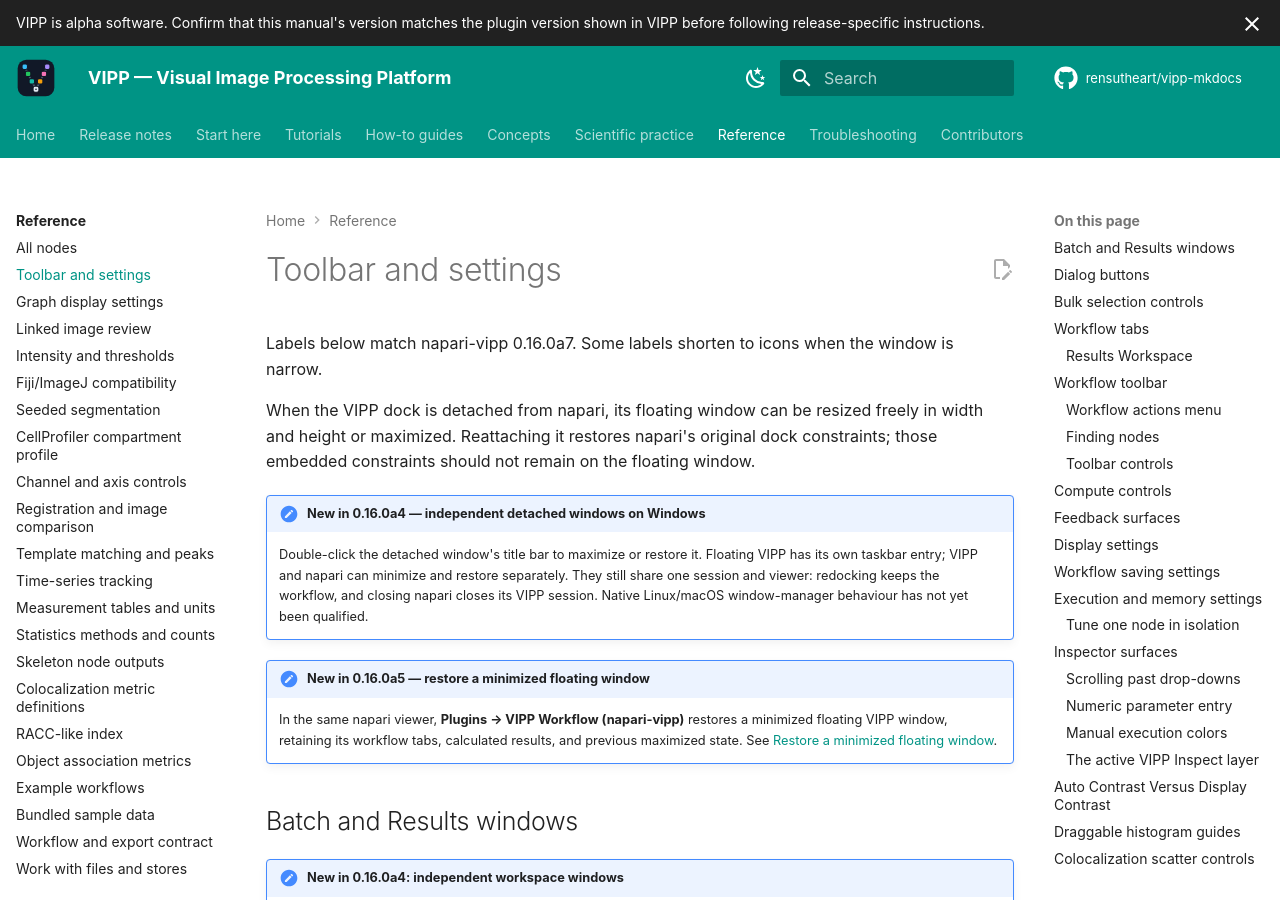
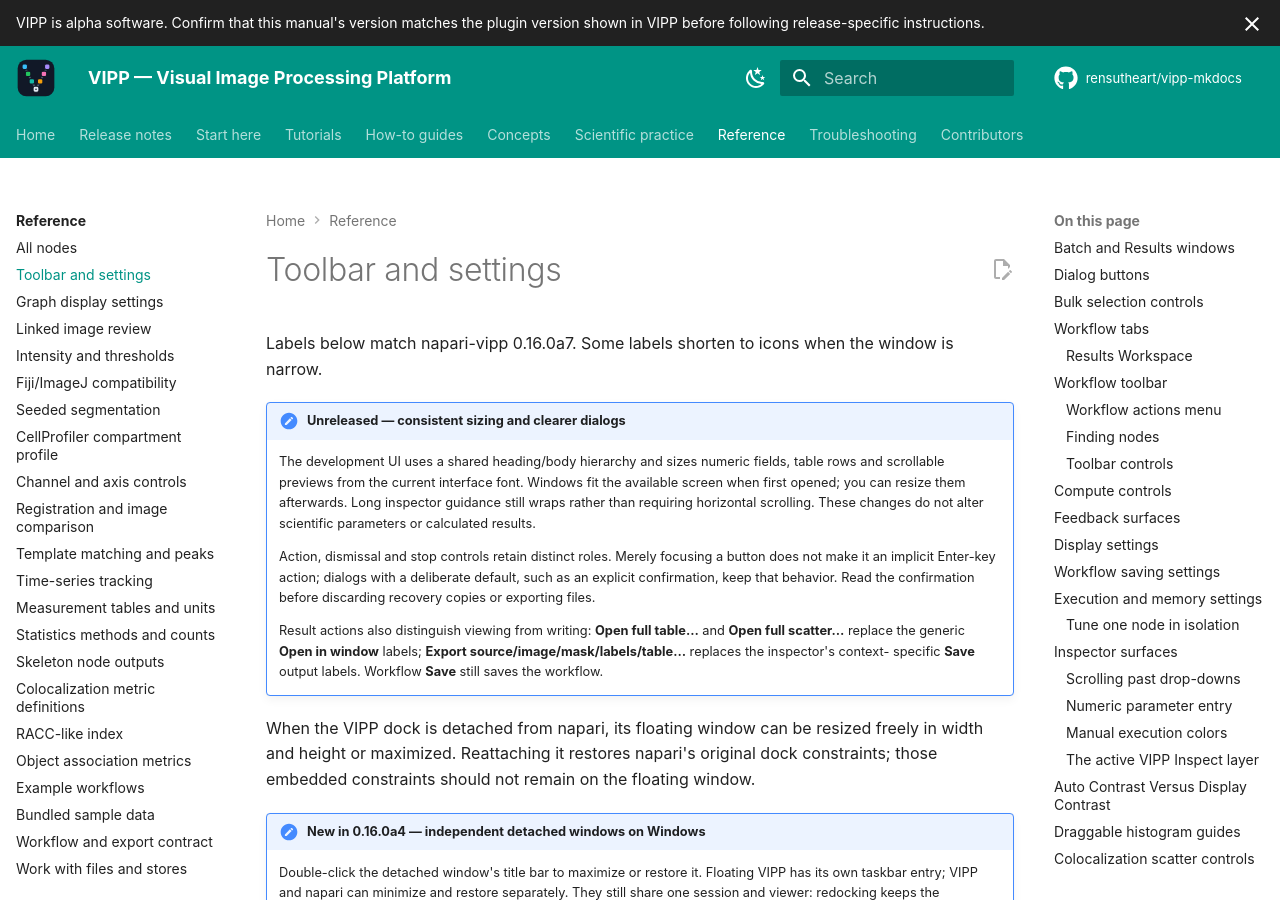
Before and after one commit to rensutheart/vipp-mkdocs, an MkDocs documentation site: the page built from docs/reference/interface.md, in a window 1280 px wide and 900 px high. Built offline with MkDocs 1.6.1 and Material for MkDocs 9.7.7, drawn with Linux system fonts in a browser that asks for light colours; plug-ins that fetch from the network failed and are left out; comment, search, counter and statistics services are not loaded; the version menu is left out.

Commit message:
Document unreleased UI consistency and export labels

```diff
--- a/docs/reference/interface.md
+++ b/docs/reference/interface.md
@@ -2,6 +2,24 @@
 
 Labels below match napari-vipp 0.16.0a7. Some labels
 shorten to icons when the window is narrow.
+
+!!! note "Unreleased — consistent sizing and clearer dialogs"
+    The development UI uses a shared heading/body hierarchy and sizes numeric
+    fields, table rows and scrollable previews from the current interface font.
+    Windows fit the available screen when first opened; you can resize them
+    afterwards. Long inspector guidance still wraps rather than requiring
+    horizontal scrolling. These changes do not alter scientific parameters or
+    calculated results.
+
+    Action, dismissal and stop controls retain distinct roles. Merely focusing
+    a button does not make it an implicit Enter-key action; dialogs with a
+    deliberate default, such as an explicit confirmation, keep that behavior.
+    Read the confirmation before discarding recovery copies or exporting files.
+
+    Result actions also distinguish viewing from writing: **Open full table…**
+    and **Open full scatter…** replace the generic **Open in window** labels;
+    **Export source/image/mask/labels/table…** replaces the inspector's context-
+    specific **Save** output labels. Workflow **Save** still saves the workflow.
 
 When the VIPP dock is detached from napari, its floating window can be resized
 freely in width and height or maximized. Reattaching it restores napari's
```
Also changed, not shown: docs/getting-started/reader-support.md (+7 -0 lines), docs/how-to/inspect-outputs.md (+6 -0 lines), docs/how-to/save-share-export.md (+5 -0 lines).
